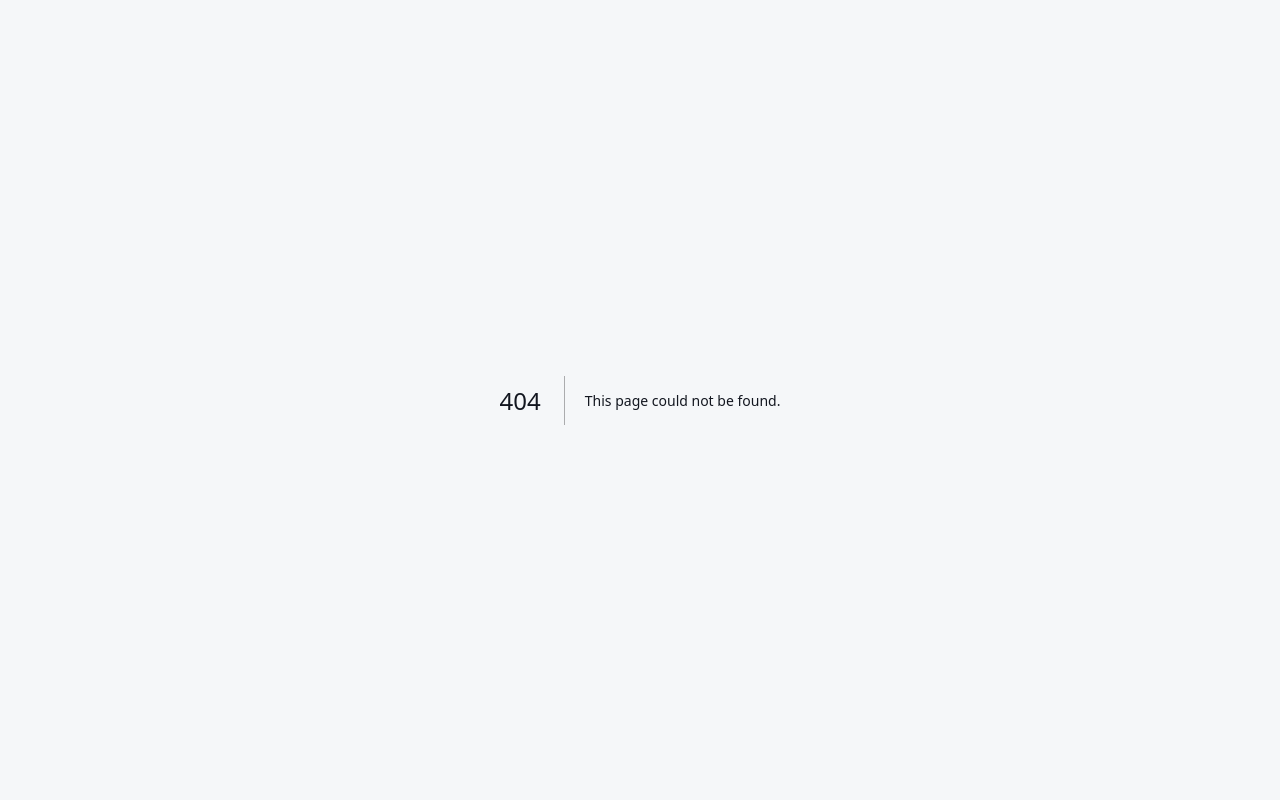
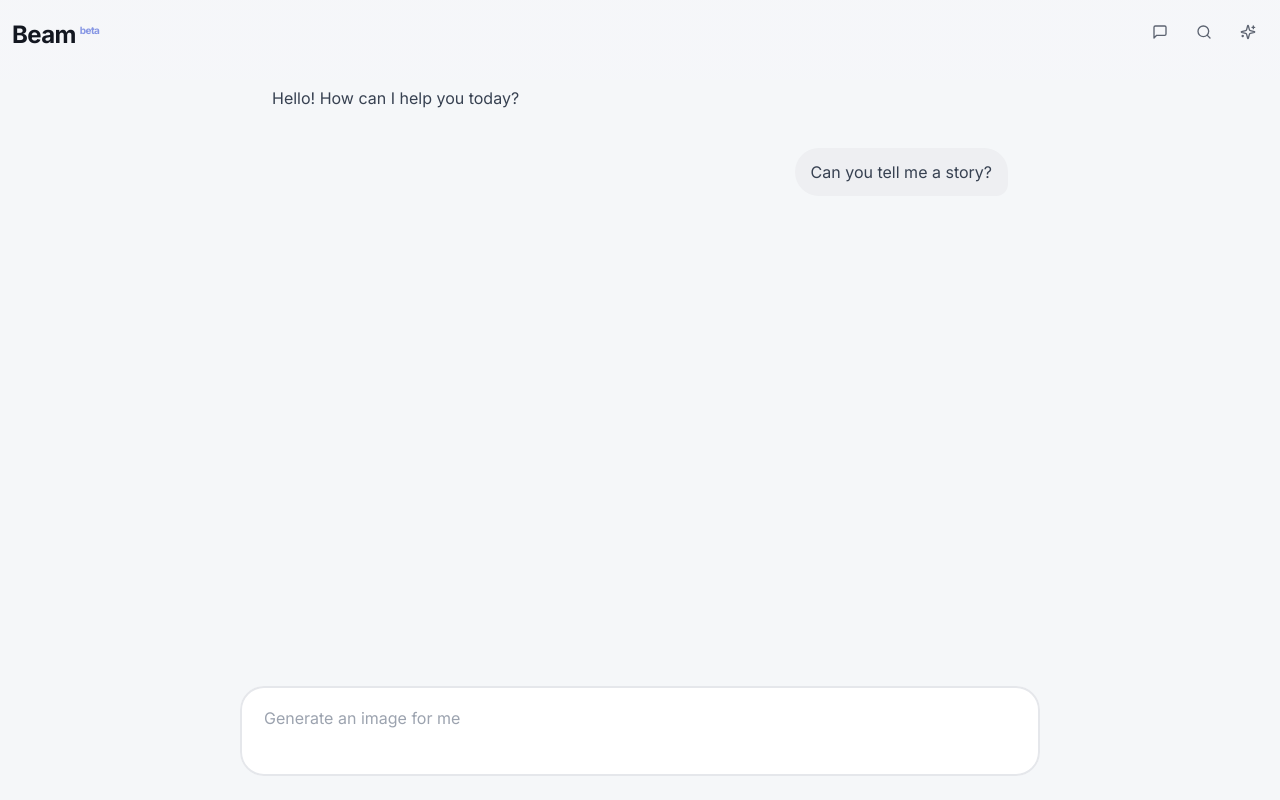
Before and after one commit to mwufi/debug-frontend, a Next.js app: page /alexa/chat in a window 1280 px wide. Before the commit this address had no page. Built offline with nearby package versions, Linux system fonts and the light colour scheme.

Commit message:
great stuff

```diff
--- /dev/null
+++ b/app/alexa/chat/page.tsx
@@ -0,0 +1,19 @@
+import { Header } from "@/components/header"
+import { ConversationScrollView } from "@/components/alexa/conversation-scroll-view"
+import { AlexaForm } from "@/components/alexa/alexa-form"
+
+export default function ChatPage() {
+    return (
+        <div className="flex w-full h-full">
+            <main className="h-dvh w-full relative">
+                <Header />
+                <ConversationScrollView />
+                <div className="absolute w-full bottom-0">
+                    <div className="w-full flex flex-col items-center p-2 sm:px-4 sm:pb-4 md:pb-6 pt-1">
+                        <AlexaForm />
+                    </div>
+                </div>
+            </main>
+        </div>
+    )
+}
--- /dev/null
+++ b/components/alexa/action-buttons.tsx
@@ -0,0 +1,50 @@
+"use client"
+
+import { Button } from "@/components/ui/button"
+import {
+    RefreshCcw,
+    Copy,
+    Share,
+    ThumbsUp,
+    ThumbsDown,
+    LetterText,
+    SquarePen
+} from "lucide-react"
+
+interface ActionButtonsProps {
+    position: "start" | "end"
+    actions: Array<"regenerate" | "copy" | "share" | "thumbsUp" | "thumbsDown" | "edit">
+    timeElapsed?: string
+}
+
+const actionIcons = {
+    regenerate: RefreshCcw,
+    copy: Copy,
+    share: Share,
+    thumbsUp: ThumbsUp,
+    thumbsDown: ThumbsDown,
+    edit: SquarePen
+}
+
+export function ActionButtons({ position, actions, timeElapsed }: ActionButtonsProps) {
+    return (
+        <div className={`flex absolute -bottom-4 items-center gap-1 py-1 w-max opacity-0 group-focus-within:opacity-100 group-hover:opacity-100 transition-opacity rounded-full text-xs ${position === 'start' ? 'start-0 md:start-3' : 'end-4'} action-buttons`}>
+            {actions.map((action) => {
+                const Icon = actionIcons[action]
+                return (
+                    <Button
+                        key={action}
+                        variant="ghost"
+                        size="icon"
+                        className="h-6 w-6 rounded-full"
+                    >
+                        <Icon className="size-4" />
+                    </Button>
+                )
+            })}
+            {timeElapsed && (
+                <div className="text-secondary">{timeElapsed}</div>
+            )}
+        </div>
+    )
+}
--- /dev/null
+++ b/components/alexa/alexa-message.tsx
@@ -0,0 +1,28 @@
+"use client"
+
+import { ActionButtons } from "./action-buttons"
+
+interface AlexaMessageProps {
+    content: string
+    timestamp: string
+}
+
+export function AlexaMessage({ content, timestamp }: AlexaMessageProps) {
+    // Calculate time elapsed
+    const timeElapsed = ((new Date().getTime() - new Date(timestamp).getTime()) / 1000).toFixed(2)
+
+    return (
+        <div className="relative group flex flex-col justify-center w-full max-w-3xl md:px-4 pb-2 my-2 lg:w-4/5 message-row items-start">
+            <div className="rounded-3xl prose dark:prose-invert break-words w-full max-w-none py-3">
+                <p className="break-words" style={{ whiteSpace: "pre-wrap" }}>
+                    {content}
+                </p>
+            </div>
+            <ActionButtons
+                position="start"
+                actions={["regenerate", "copy", "share", "thumbsUp", "thumbsDown"]}
+                timeElapsed={`${timeElapsed}s`}
+            />
+        </div>
+    )
+}
--- /dev/null
+++ b/components/alexa/conversation-scroll-view.tsx
@@ -0,0 +1,52 @@
+"use client"
+
+import { AlexaMessage } from "./alexa-message"
+import { UserMessage } from "./user-message"
+
+interface Message {
+    id: string
+    content: string
+    role: 'user' | 'assistant'
+    timestamp: string
+}
+
+export function ConversationScrollView() {
+    // This would typically come from a state management solution or API
+    const messages: Message[] = [
+        {
+            id: '1',
+            content: 'Hello! How can I help you today?',
+            role: 'assistant',
+            timestamp: new Date().toISOString()
+        },
+        {
+            id: '2',
+            content: 'Can you tell me a story?',
+            role: 'user',
+            timestamp: new Date().toISOString()
+        }
+    ]
+
+    return (
+        <div className="flex flex-col h-full relative items-center">
+            <div className="w-full h-full overflow-y-auto flex flex-col items-center px-5 pb-[157px]">
+                <div className="relative w-full flex flex-col items-center pt-16 pb-4">
+                    {messages.map((message) => (
+                        message.role === 'assistant' ? (
+                            <AlexaMessage
+                                key={message.id}
+                                content={message.content}
+                                timestamp={message.timestamp}
+                            />
+                        ) : (
+                            <UserMessage
+                                key={message.id}
+                                content={message.content}
+                            />
+                        )
+                    ))}
+                </div>
+            </div>
+        </div>
+    )
+}
--- /dev/null
+++ b/components/alexa/user-message.tsx
@@ -0,0 +1,21 @@
+"use client"
+
+import { ActionButtons } from "./action-buttons"
+
+interface UserMessageProps {
+    content: string
+}
+
+export function UserMessage({ content }: UserMessageProps) {
+    return (
+        <div className="relative group flex flex-col justify-center w-full max-w-3xl md:px-4 pb-2 my-2 lg:w-4/5 message-row items-end">
+            <div className="rounded-3xl prose dark:prose-invert break-words bg-secondary max-w-[100%] sm:max-w-[70%] px-4 py-2.5 rounded-br-xl">
+                <span className="whitespace-pre-wrap">{content}</span>
+            </div>
+            <ActionButtons
+                position="end"
+                actions={["edit", "copy"]}
+            />
+        </div>
+    )
+}
```
